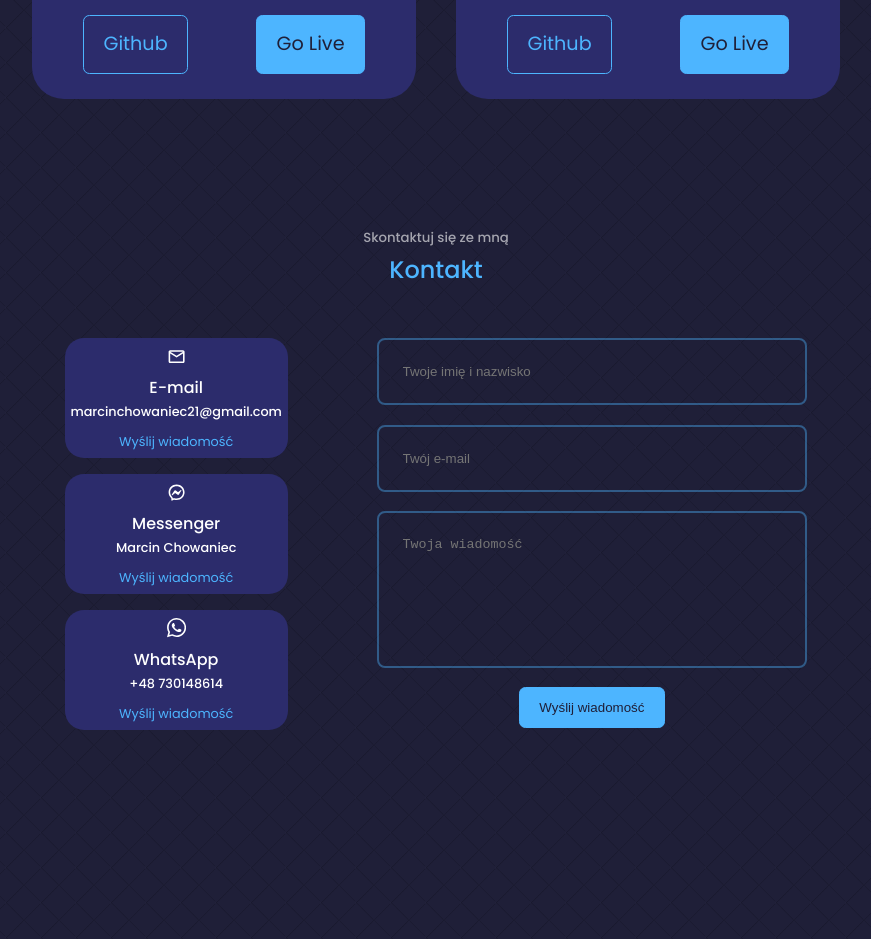
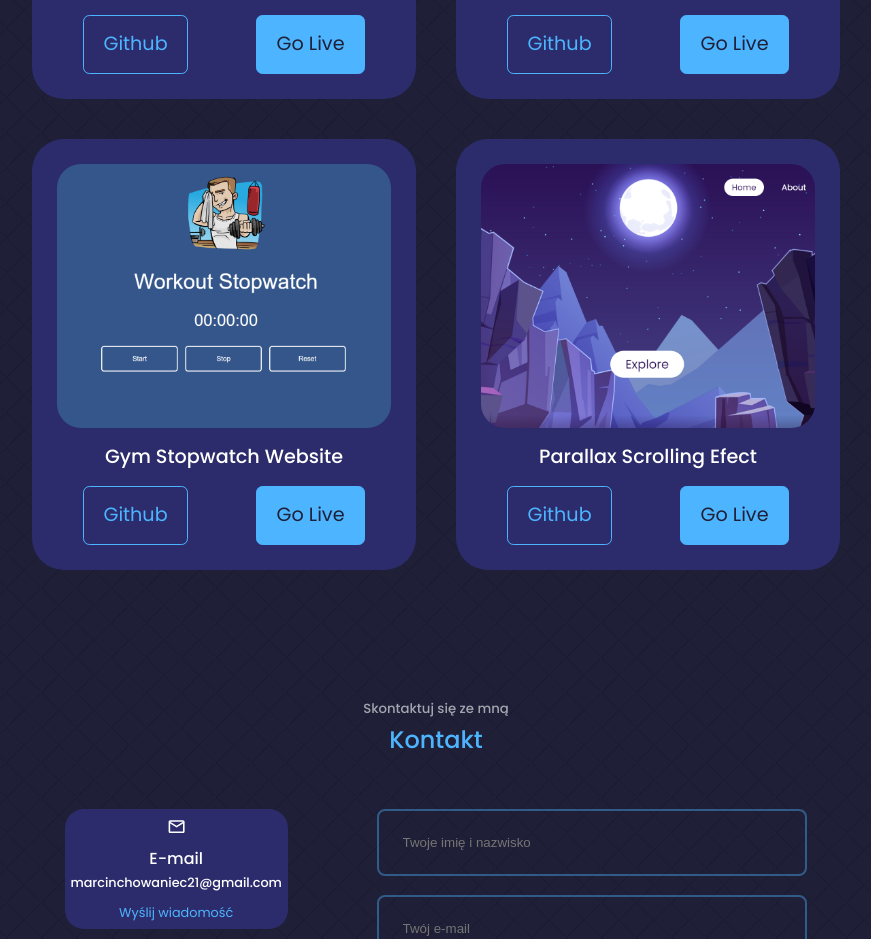
Before and after one commit to xmarcysx/-react-portfolio-webpage, a React (Create React App) app: page / in a window 1280 px wide. Shown: the part 4960-5899 px from the top of the page, without its empty margins (204-1075 px from the left). Built offline with nearby package versions, Linux system fonts and the light colour scheme.

Commit message:
my second commit after adding stopwatch and parallax website

```diff
--- a/src/components/portfolio/Portfolio.jsx
+++ b/src/components/portfolio/Portfolio.jsx
@@ -4,6 +4,8 @@ import IMG1 from "../../assets/portfolio1.png";
 import IMG2 from "../../assets/portfolio2.png";
 import IMG3 from "../../assets/portfolio3.png";
 import IMG4 from "../../assets/portfolio4.png";
+import IMG5 from "../../assets/portfolio5.png";
+import IMG6 from "../../assets/portfolio6.png";
 
 function Portfolio() {
   return (
@@ -100,6 +102,50 @@ function Portfolio() {
             </a>
           </div>
         </article>
+        <article className="portfolio__item">
+          <div className="portfolio__item-image">
+            <img src={IMG5} alt="" />
+          </div>
+          <h3>Gym Stopwatch Website</h3>
+          <div className="portfolio__item-cta">
+            <a
+              href="https://github.com/xmarcysx/Stopwatch-For-Gym-JS"
+              className="btn"
+              target="_blank"
+            >
+              Github
+            </a>
+            <a
+              href="http://stopwatch.infinityfreeapp.com/"
+              className="btn btn-primary"
+              target="_blank"
+            >
+              Go Live
+            </a>
+          </div>
+        </article>
+        <article className="portfolio__item">
+          <div className="portfolio__item-image">
+            <img src={IMG6} alt="" />
+          </div>
+          <h3>Parallax Scrolling Efect</h3>
+          <div className="portfolio__item-cta">
+            <a
+              href="https://github.com/xmarcysx/Parallax-Scrolling-JS"
+              className="btn"
+              target="_blank"
+            >
+              Github
+            </a>
+            <a
+              href="http://parallax.infinityfreeapp.com/"
+              className="btn btn-primary"
+              target="_blank"
+            >
+              Go Live
+            </a>
+          </div>
+        </article>
       </div>
     </section>
   );
```
Also changed, not shown: src/assets/portfolio5.png (added), src/assets/portfolio6.png (added).
